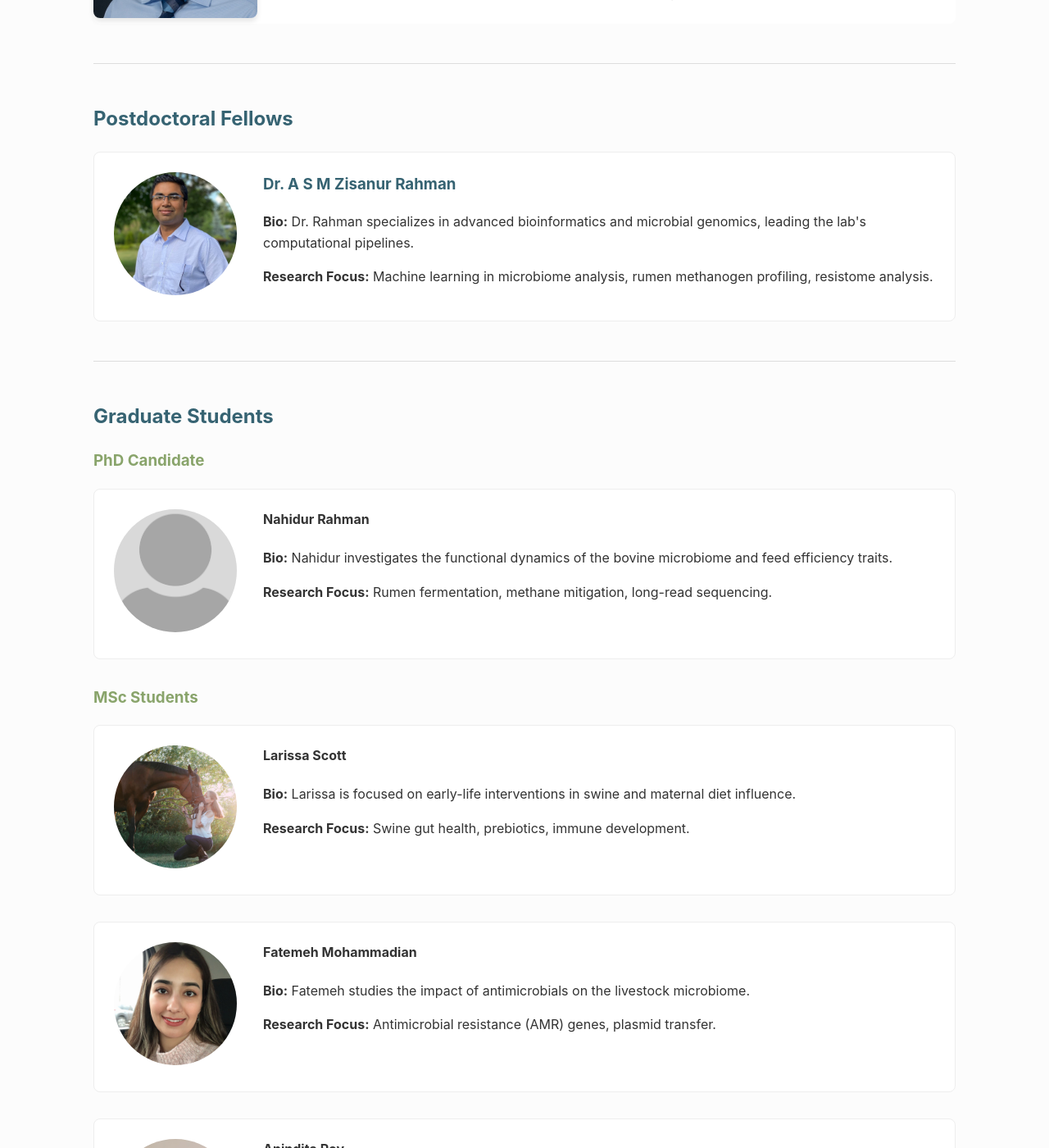
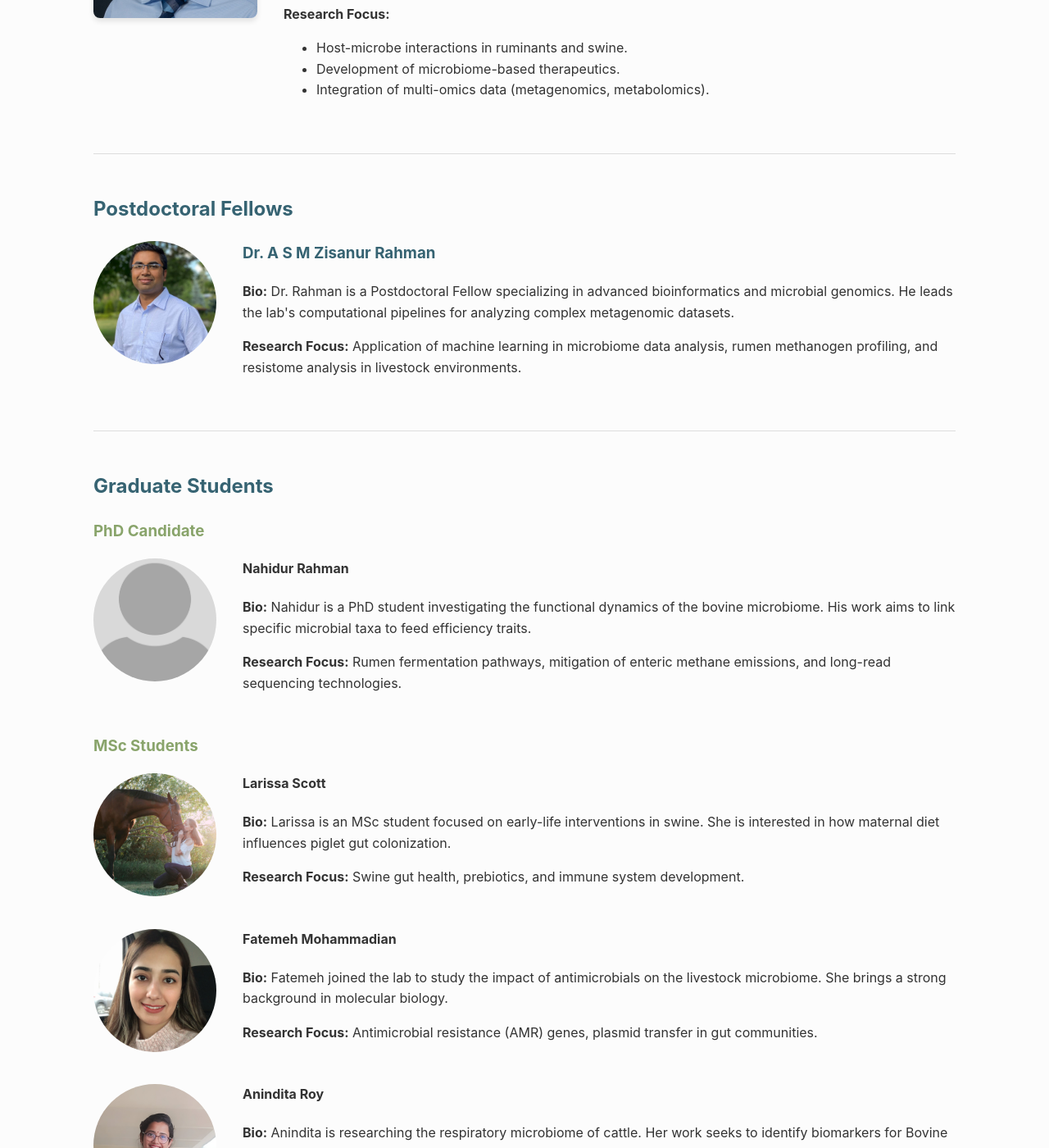
Before and after one commit to TLMicrobiomeLab/tlmicrobiomelab.github.io, a Jekyll site: the page built from people.html, in a window 1280 px wide and 1400 px high, scrolled down 597 px. Shown: the whole window at 82% size. Built offline with Jekyll 4.4.1, drawn with Linux system fonts in a browser that asks for light colours; some of the changed text lies outside the part shown.

Commit message:
Revise team member profiles and layout
Updated bios and research focus descriptions for team members, enhancing clarity and detail. Adjusted layout for better visual presentation of profiles.

```diff
--- a/people.html
+++ b/people.html
@@ -14,16 +14,23 @@ permalink: /people/
 <div style="margin-bottom: 3rem;">
     <h2 style="margin-top: 0;">Principal Investigator</h2>
 
-    <div class="profile-card" style="border: none; padding: 0;">
+    <div style="display: flex; gap: 2rem; align-items: flex-start; flex-wrap: wrap;">
         <div style="flex: 0 0 200px;">
             <img src="{{ '/images/hooman.png' | relative_url }}" alt="Dr. Hooman Derakhshani" loading="lazy" style="width: 100%; border-radius: 8px; box-shadow: 0 4px 6px rgba(0,0,0,0.1);" onerror="this.src='https://via.placeholder.com/200x200?text=HD'">
         </div>
 
-        <div style="flex: 1;">
+        <div style="flex: 1; min-width: 300px;">
             <h3 style="margin-top: 0; color: #366372;">Dr. Hooman Derakhshani</h3>
             <p><em>Principal Investigator & Lab Director</em></p>
-            <p><strong>Bio:</strong> Dr. Derakhshani leads the TLMRL with a focus on decoding the complex interactions between livestock hosts and their resident microbiota.</p>
-            <p><strong>Research Focus:</strong> Host-microbe interactions, microbiome therapeutics, multi-omics.</p>
+
+            <p><strong>Bio:</strong> Dr. Derakhshani leads the TLMRL with a focus on decoding the complex interactions between livestock hosts and their resident microbiota. With a background in veterinary medicine and microbial ecology, he drives the lab's strategic direction.</p>
+
+            <p><strong>Research Focus:</strong></p>
+            <ul>
+                <li>Host-microbe interactions in ruminants and swine.</li>
+                <li>Development of microbiome-based therapeutics.</li>
+                <li>Integration of multi-omics data (metagenomics, metabolomics).</li>
+            </ul>
         </div>
     </div>
 </div>
@@ -32,14 +39,14 @@ permalink: /people/
 
 <h2>Postdoctoral Fellows</h2>
 
-<div class="profile-card">
-    <div class="profile-img-container">
-        <img src="{{ '/images/zisanur.png' | relative_url }}" alt="Dr. Rahman" loading="lazy" onerror="this.src='https://via.placeholder.com/150?text=ZR'">
+<div style="display: flex; gap: 2rem; margin-bottom: 2rem;">
+    <div style="flex: 0 0 150px;">
+        <img src="{{ '/images/zisanur.png' | relative_url }}" alt="Dr. Rahman" loading="lazy" style="width: 100%; border-radius: 50%; object-fit: cover; aspect-ratio: 1/1;" onerror="this.src='https://via.placeholder.com/150?text=ZR'">
     </div>
     <div>
         <h3 style="margin-top: 0;">Dr. A S M Zisanur Rahman</h3>
-        <p><strong>Bio:</strong> Dr. Rahman specializes in advanced bioinformatics and microbial genomics, leading the lab's computational pipelines.</p>
-        <p><strong>Research Focus:</strong> Machine learning in microbiome analysis, rumen methanogen profiling, resistome analysis.</p>
+        <p><strong>Bio:</strong> Dr. Rahman is a Postdoctoral Fellow specializing in advanced bioinformatics and microbial genomics. He leads the lab's computational pipelines for analyzing complex metagenomic datasets.</p>
+        <p><strong>Research Focus:</strong> Application of machine learning in microbiome data analysis, rumen methanogen profiling, and resistome analysis in livestock environments.</p>
     </div>
 </div>
 
@@ -48,60 +55,60 @@ permalink: /people/
 <h2>Graduate Students</h2>
 
 <h3 style="color: #89A46B;">PhD Candidate</h3>
-<div class="profile-card">
-    <div class="profile-img-container">
-        <img src="{{ '/images/nahidur.png' | relative_url }}" alt="Nahidur Rahman" loading="lazy" onerror="this.src='https://via.placeholder.com/150?text=NR'">
+<div style="display: flex; gap: 2rem; margin-bottom: 2rem; align-items: flex-start;">
+    <div style="flex: 0 0 150px;">
+        <img src="{{ '/images/nahidur.png' | relative_url }}" alt="Nahidur Rahman" loading="lazy" style="width: 100%; border-radius: 50%; object-fit: cover; aspect-ratio: 1/1;" onerror="this.src='https://via.placeholder.com/150?text=NR'">
     </div>
     <div>
         <h4 style="margin-top: 0;">Nahidur Rahman</h4>
-        <p><strong>Bio:</strong> Nahidur investigates the functional dynamics of the bovine microbiome and feed efficiency traits.</p>
-        <p><strong>Research Focus:</strong> Rumen fermentation, methane mitigation, long-read sequencing.</p>
+        <p><strong>Bio:</strong> Nahidur is a PhD student investigating the functional dynamics of the bovine microbiome. His work aims to link specific microbial taxa to feed efficiency traits.</p>
+        <p><strong>Research Focus:</strong> Rumen fermentation pathways, mitigation of enteric methane emissions, and long-read sequencing technologies.</p>
     </div>
 </div>
 
 <h3 style="color: #89A46B; margin-top: 2rem;">MSc Students</h3>
 
-<div class="profile-card">
-    <div class="profile-img-container">
-        <img src="{{ '/images/larissa.png' | relative_url }}" alt="Larissa Scott" loading="lazy" onerror="this.src='https://via.placeholder.com/150?text=LS'">
+<div style="display: flex; gap: 2rem; margin-bottom: 2rem; align-items: flex-start;">
+    <div style="flex: 0 0 150px;">
+        <img src="{{ '/images/larissa.png' | relative_url }}" alt="Larissa Scott" loading="lazy" style="width: 100%; border-radius: 50%; object-fit: cover; aspect-ratio: 1/1;" onerror="this.src='https://via.placeholder.com/150?text=LS'">
     </div>
     <div>
         <h4 style="margin-top: 0;">Larissa Scott</h4>
-        <p><strong>Bio:</strong> Larissa is focused on early-life interventions in swine and maternal diet influence.</p>
-        <p><strong>Research Focus:</strong> Swine gut health, prebiotics, immune development.</p>
+        <p><strong>Bio:</strong> Larissa is an MSc student focused on early-life interventions in swine. She is interested in how maternal diet influences piglet gut colonization.</p>
+        <p><strong>Research Focus:</strong> Swine gut health, prebiotics, and immune system development.</p>
     </div>
 </div>
 
-<div class="profile-card">
-    <div class="profile-img-container">
-        <img src="{{ '/images/fatemeh.png' | relative_url }}" alt="Fatemeh Mohammadian" loading="lazy" onerror="this.src='https://via.placeholder.com/150?text=FM'">
+<div style="display: flex; gap: 2rem; margin-bottom: 2rem; align-items: flex-start;">
+    <div style="flex: 0 0 150px;">
+        <img src="{{ '/images/fatemeh.png' | relative_url }}" alt="Fatemeh Mohammadian" loading="lazy" style="width: 100%; border-radius: 50%; object-fit: cover; aspect-ratio: 1/1;" onerror="this.src='https://via.placeholder.com/150?text=FM'">
     </div>
     <div>
         <h4 style="margin-top: 0;">Fatemeh Mohammadian</h4>
-        <p><strong>Bio:</strong> Fatemeh studies the impact of antimicrobials on the livestock microbiome.</p>
-        <p><strong>Research Focus:</strong> Antimicrobial resistance (AMR) genes, plasmid transfer.</p>
+        <p><strong>Bio:</strong> Fatemeh joined the lab to study the impact of antimicrobials on the livestock microbiome. She brings a strong background in molecular biology.</p>
+        <p><strong>Research Focus:</strong> Antimicrobial resistance (AMR) genes, plasmid transfer in gut communities.</p>
     </div>
 </div>
 
-<div class="profile-card">
-    <div class="profile-img-container">
-        <img src="{{ '/images/anindita.png' | relative_url }}" alt="Anindita Roy" loading="lazy" onerror="this.src='https://via.placeholder.com/150?text=AR'">
+<div style="display: flex; gap: 2rem; margin-bottom: 2rem; align-items: flex-start;">
+    <div style="flex: 0 0 150px;">
+        <img src="{{ '/images/anindita.png' | relative_url }}" alt="Anindita Roy" loading="lazy" style="width: 100%; border-radius: 50%; object-fit: cover; aspect-ratio: 1/1;" onerror="this.src='https://via.placeholder.com/150?text=AR'">
     </div>
     <div>
         <h4 style="margin-top: 0;">Anindita Roy</h4>
-        <p><strong>Bio:</strong> Anindita researches the respiratory microbiome of cattle and BRD biomarkers.</p>
-        <p><strong>Research Focus:</strong> Nasopharyngeal microbiota, respiratory health.</p>
+        <p><strong>Bio:</strong> Anindita is researching the respiratory microbiome of cattle. Her work seeks to identify biomarkers for Bovine Respiratory Disease (BRD).</p>
+        <p><strong>Research Focus:</strong> Nasopharyngeal microbiota, respiratory health, and pathogen exclusion.</p>
     </div>
 </div>
 
-<div class="profile-card">
-    <div class="profile-img-container">
-        <img src="{{ '/images/gary.png' | relative_url }}" alt="Gary Chan" loading="lazy" onerror="this.src='https://via.placeholder.com/150?text=GC'">
+<div style="display: flex; gap: 2rem; margin-bottom: 2rem; align-items: flex-start;">
+    <div style="flex: 0 0 150px;">
+        <img src="{{ '/images/gary.png' | relative_url }}" alt="Gary Chan" loading="lazy" style="width: 100%; border-radius: 50%; object-fit: cover; aspect-ratio: 1/1;" onerror="this.src='https://via.placeholder.com/150?text=GC'">
     </div>
     <div>
         <h4 style="margin-top: 0;">Gary Chan</h4>
-        <p><strong>Bio:</strong> Gary is focused on livestock microbiome genomics.</p>
-        <p><strong>Research Focus:</strong> [Research focus here].</p>
+        <p><strong>Bio:</strong> Gary is an MSc student focused on livestock microbiome genomics. [Update this bio with specific research details].</p>
+        <p><strong>Research Focus:</strong> [Enter Research Focus Here].</p>
     </div>
 </div>
 
@@ -109,22 +116,31 @@ permalink: /people/
 
 <h2>Research Support</h2>
 
-<div style="display: grid; grid-template-columns: repeat(auto-fit, minmax(200px, 1fr)); gap: 2rem;">
-    <div style="text-align: center;">
-        <div style="width: 150px; margin: 0 auto 1rem;">
-            <img src="{{ '/images/arezoo.png' | relative_url }}" alt="Arezoo Alizadeh" loading="lazy" style="width: 100%; border-radius: 50%; aspect-ratio: 1/1; object-fit: cover;" onerror="this.src='https://via.placeholder.com/150?text=AA'">
+<div style="display: grid; grid-template-columns: 1fr 1fr; gap: 2rem;">
+    <div style="display: flex; flex-direction: column; align-items: center; text-align: center;">
+        <div style="width: 150px; margin-bottom: 1rem;">
+            <img src="{{ '/images/arezoo.png' | relative_url }}" alt="Arezoo Alizadeh" loading="lazy" style="width: 100%; border-radius: 50%; object-fit: cover; aspect-ratio: 1/1;" onerror="this.src='https://via.placeholder.com/150?text=AA'">
         </div>
-        <h4 style="margin-top:0;">Arezoo Alizadeh</h4>
-        <p><em>Research Technician</em></p>
+        <div>
+            <h4 style="margin-top:0;">Arezoo Alizadeh</h4>
+            <p><em>Research Technician</em></p>
+            <p><strong>Bio:</strong> Arezoo manages daily lab operations, ensuring safety compliance and overseeing sample processing workflows for DNA/RNA extraction.</p>
+            <p><strong>Expertise:</strong> Sample processing, molecular biology workflows.</p>
+        </div>
     </div>
 
-    <div style="text-align: center;">
-        <div style="width: 150px; margin: 0 auto 1rem;">
-            <img src="{{ '/images/tasneem.png' | relative_url }}" alt="Tasneem Hassan Muna" loading="lazy" style="width: 100%; border-radius: 50%; aspect-ratio: 1/1; object-fit: cover;" onerror="this.src='https://via.placeholder.com/150?text=TM'">
+    <div style="display: flex; flex-direction: column; align-items: center; text-align: center;">
+        <div style="width: 150px; margin-bottom: 1rem;">
+            <img src="{{ '/images/tasneem.png' | relative_url }}" alt="Tasneem Hassan Muna" loading="lazy" style="width: 100%; border-radius: 50%; object-fit: cover; aspect-ratio: 1/1;" onerror="this.src='https://via.placeholder.com/150?text=TM'">
         </div>
-        <h4 style="margin-top:0;">Tasneem Hassan Muna</h4>
-        <p><em>Research Technician</em></p>
+        <div>
+            <h4 style="margin-top:0;">Tasneem Hassan Muna</h4>
+            <p><em>Research Technician</em></p>
+            <p><strong>Bio:</strong> Tasneem specializes in next-generation sequencing library preparation and maintains the lab's microbial culture collection.</p>
+            <p><strong>Expertise:</strong> NGS library prep, anaerobic culturing.</p>
+        </div>
     </div>
+
 </div>
 
 </div>
```
